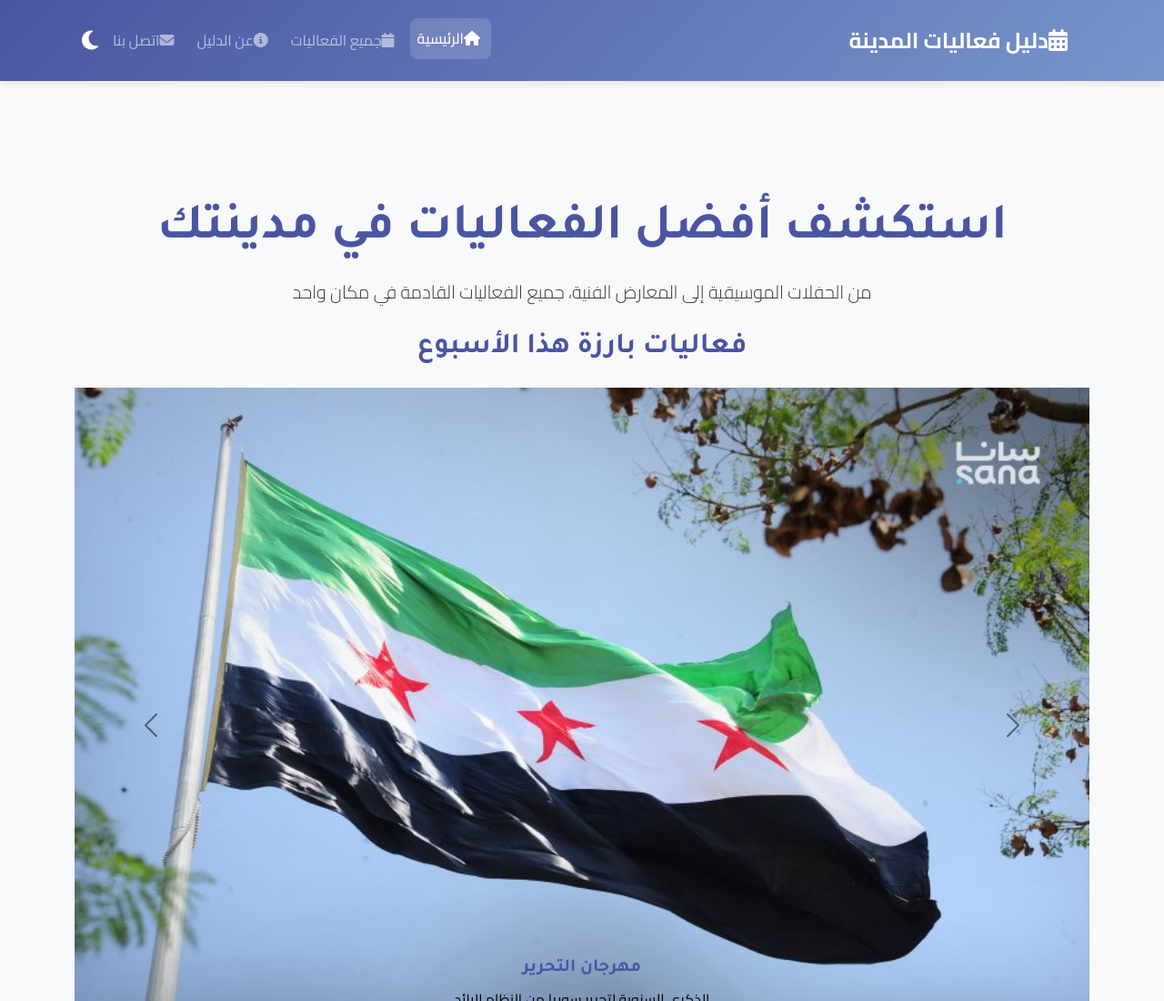
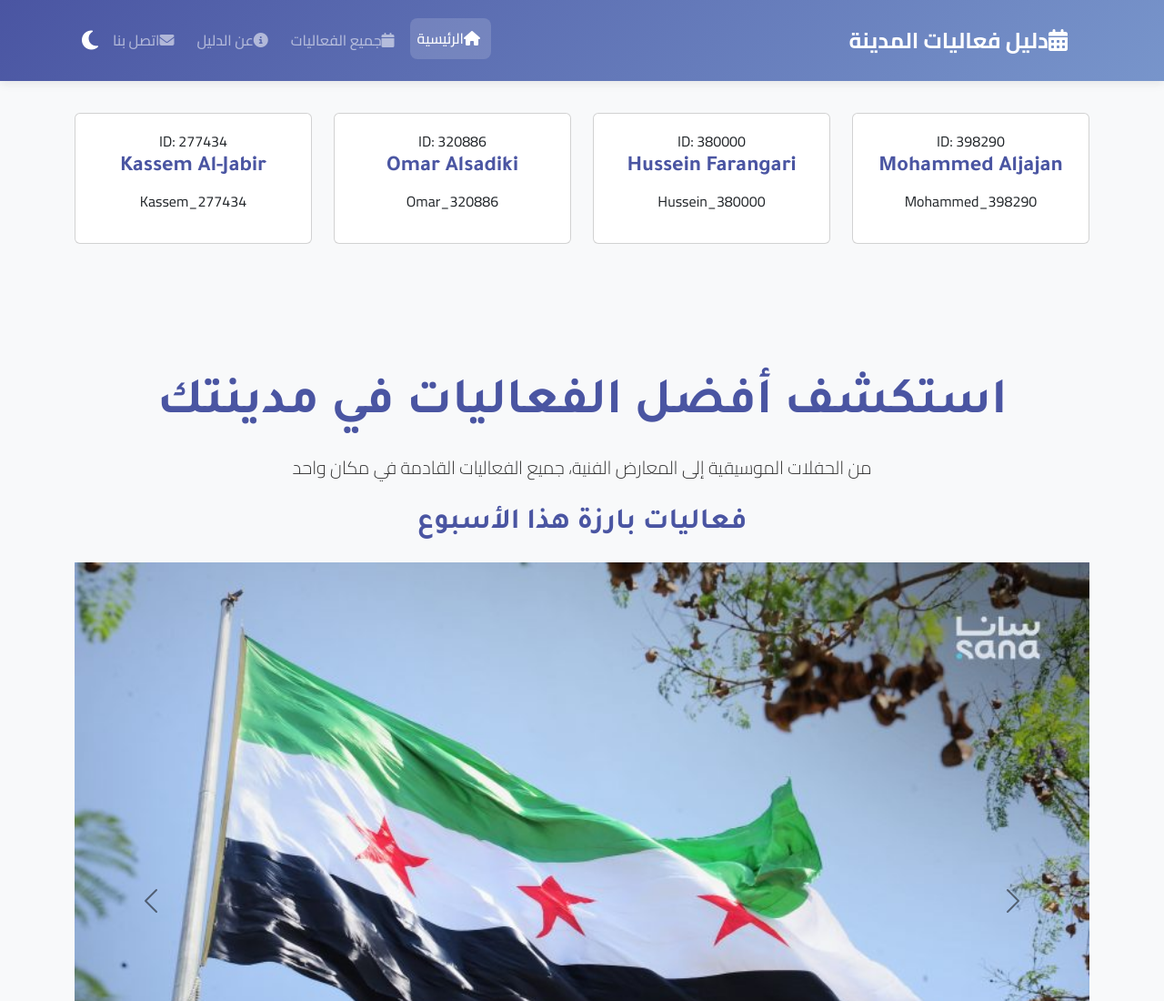
Before and after one commit to aljajan-afh/wp1, a website with bundled scripts: page index.html in a window 1280 px wide. Shown: the top 1100 px of the page at 91% size. Built offline with nearby package versions, Linux system fonts and the light colour scheme.

Commit message:
Added Members to index

```diff
--- a/index.html
+++ b/index.html
@@ -76,6 +76,64 @@
 
 </nav>
 
+
+
+       <div class="container">
+            <!-- Team Cards -->
+        <div class="row mt-5">
+            <!-- Card 1 -->
+            <div class="col-md-4 col-lg-3">
+                <div class="card">
+
+                    <div class="card-body text-center">
+                        <div class="student-id">ID: 398290</div>
+                        <h4 class="student-name">Mohammed Aljajan</h4>
+                        <p class="student-username">Mohammed_398290</p>
+
+                    </div>
+                </div>
+            </div>
+
+            <!-- Card 2 -->
+            <div class="col-md-6 col-lg-3">
+                <div class="card">
+
+                    <div class="card-body text-center">
+                        <div class="student-id">ID: 380000</div>
+                        <h4 class="student-name">Hussein Farangari</h4>
+                        <p class="student-username">Hussein_380000</p>
+
+                    </div>
+                </div>
+            </div>
+
+            <!-- Card 3 -->
+            <div class="col-md-6 col-lg-3">
+                <div class="card">
+
+                    <div class="card-body text-center">
+                        <div class="student-id">ID: 320886</div>
+                        <h4 class="student-name">Omar Alsadiki</h4>
+                        <p class="student-username">Omar_320886</p>
+
+                    </div>
+                </div>
+            </div>
+
+            <!-- Card 4 -->
+            <div class="col-md-6 col-lg-3">
+                <div class="card">
+
+                    <div class="card-body text-center">
+                        <div class="student-id">ID: 277434</div>
+                        <h4 class="student-name">Kassem Al-Jabir</h4>
+                        <p class="student-username">Kassem_277434</p>
+
+                    </div>
+                </div>
+            </div>
+            </div>
+             </div>
             <section class="hero-section mt-5 pt-5">
              <div class="container text-center">
             <h1 class="display-4 fw-bold mb-3 mt-5">استكشف أفضل الفعاليات في مدينتك</h1>
@@ -180,8 +238,11 @@
     <button class="scroll-top-btn" id="scrollTopBtn">
         <i class="fas fa-chevron-up"></i>
     </button>
+
+
     <!-- التذييل -->
     <footer>
+
         <div class="container">
             <div class="row">
                 <div class="col-md-4 mb-4">
```
Also changed, not shown: README.md.
